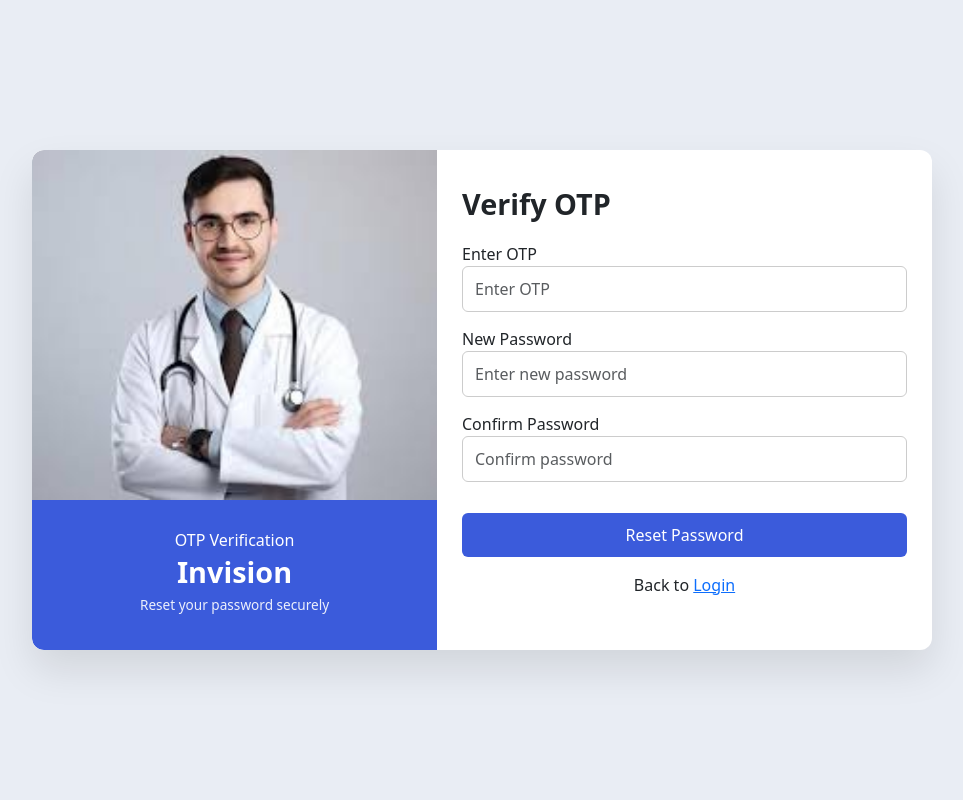
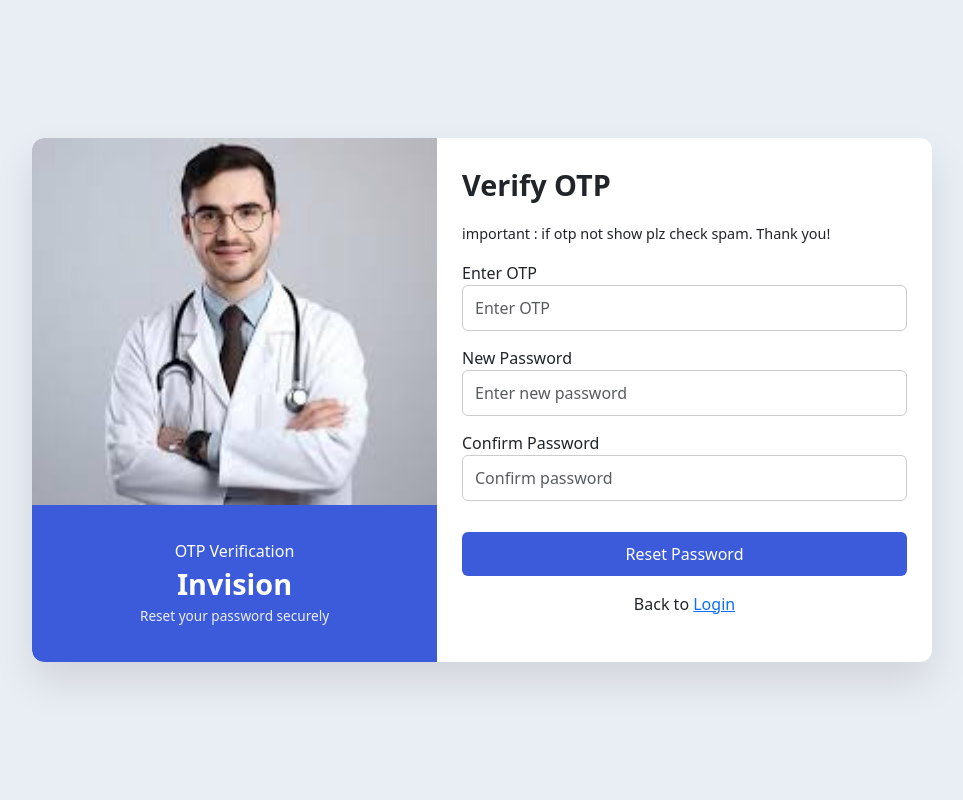
Before and after one commit to Akash1975/Hospital, a Django app: template templates/auth/verify_otp_reset.html in a window 1280 px wide. Shown: the whole page, without its empty margins (158-1121 px from the left). Run offline with Django 5.2, Linux system fonts and the light colour scheme; the template is opened without the code that fills it, so the values that code supplies are empty.

```diff
--- a/authentication/views.py
+++ b/authentication/views.py
@@ -147,7 +147,7 @@ def send_otp_email(user_email, otp):
     subject = "Hospital Password Reset OTP"
 
     message = f"""
-Hello,
+Hello ,
 
 Your OTP for password reset is:
 
--- a/templates/auth/verify_otp_reset.html
+++ b/templates/auth/verify_otp_reset.html
@@ -44,6 +44,7 @@
         <!-- RIGHT FORM -->
         <div class="auth-right">
             <h3>Verify OTP</h3>
+            <p>important : if otp not show plz check spam. Thank you!</p>
 
             <form method="post">
                 {% csrf_token %}
```
Also changed, not shown: db.sqlite3.
